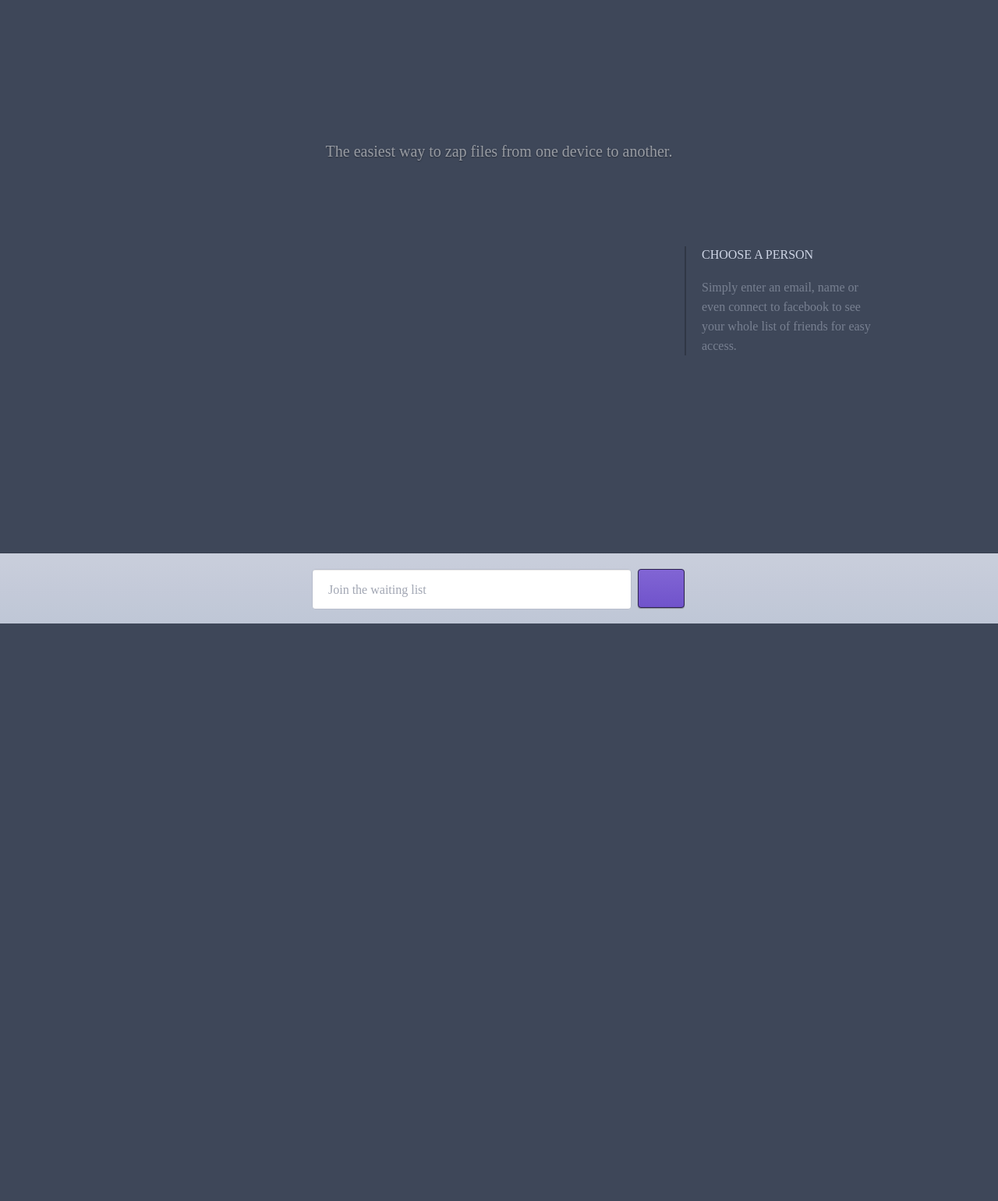
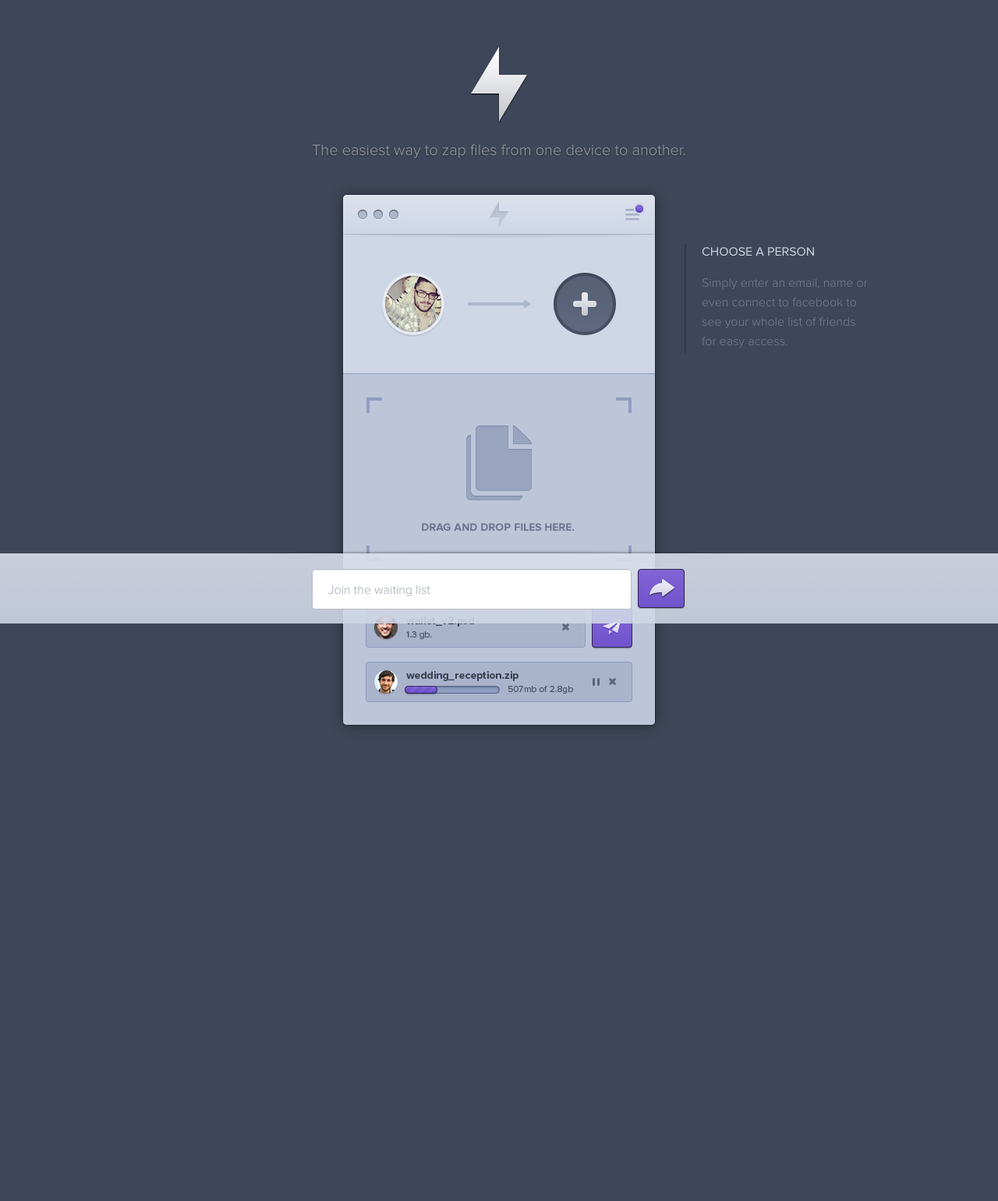
Before and after one commit to clayrichardson/zapper-api, a Django app: page / in a window 1280 px wide. Shown: the top 1541 px of the page at 78% size. After the commit the page ends 935 px from the top, so only its background shows below. Run offline with Django 3.2, Linux system fonts and the light colour scheme; parts of the project's set-up code (start-up, migrations or seed data) failed here and were passed over; some libraries are stand-ins or nearby versions.

Commit message:
relative images for s3 in css

```diff
--- a/zapper/static/css/landing.css
+++ b/zapper/static/css/landing.css
@@ -1,10 +1,10 @@
 @font-face {
   font-family: ProximaNovaLight;
-  src: url({{ STATIC_URL }}fonts/proxima_nova/ProximaNova-Light.otf) format('opentype');
+  src: url(../fonts/proxima_nova/ProximaNova-Light.otf) format('opentype');
 }
 @font-face {
   font-family: ProximaNovaRegular;
-  src: url({{ STATIC_URL }}fonts/proxima_nova/ProximaNova-Regular.otf) format('opentype');
+  src: url(../fonts/proxima_nova/ProximaNova-Regular.otf) format('opentype');
 }
 .ellipsis {
   white-space: nowrap;
@@ -29,7 +29,7 @@ body .middle-col {
 }
 body .middle-col .zapper-logo {
   display: block;
-  background-image: url({{ STATIC_URL }}img/landing/logo.png);
+  background-image: url(../img/landing/logo.png);
   margin: 60px auto 0 auto;
   width: 74px;
   height: 98px;
@@ -58,7 +58,7 @@ body .middle-col .app-container .app-col {
 }
 body .middle-col .app-container .app-col .dummy-app {
   float: left;
-  background-image: url({{ STATIC_URL }}img/landing/app_sample.png);
+  background-image: url(../img/landing/app_sample.png);
   background-size: 100% 100%;
   margin: 0 65.5px;
   width: 305px;
@@ -152,7 +152,7 @@ body .middle-col .team-section .team-bg {
   display: block;
   height: 500px;
   width: 1200px;
-  background-image: url({{ STATIC_URL }}img/landing/team_bg.png);
+  background-image: url(../img/landing/team_bg.png);
   opacity: 0;
   filter: alpha(opacity=0);
   background-size: 100% 100%;
@@ -199,16 +199,16 @@ body .middle-col .team-section .team-middle-col .avatar-row .avatar.bubbled {
   box-shadow: 0 2px 5px 0 rgba(0, 0, 0, 0.25), 0 1px 1px 0 rgba(255, 255, 255, 0.5) inset;
 }
 body .middle-col .team-section .team-middle-col .avatar-row .avatar:nth-child(1) {
-  background-image: url({{ STATIC_URL }}img/landing/avatars/didi.png);
+  background-image: url(../img/landing/avatars/didi.png);
 }
 body .middle-col .team-section .team-middle-col .avatar-row .avatar:nth-child(2) {
-  background-image: url({{ STATIC_URL }}img/landing/avatars/vinay.png);
+  background-image: url(../img/landing/avatars/vinay.png);
 }
 body .middle-col .team-section .team-middle-col .avatar-row .avatar:nth-child(3) {
-  background-image: url({{ STATIC_URL }}img/landing/avatars/clay.png);
+  background-image: url(../img/landing/avatars/clay.png);
 }
 body .middle-col .team-section .team-middle-col .avatar-row .avatar:nth-child(4) {
-  background-image: url({{ STATIC_URL }}img/landing/avatars/floopi.png);
+  background-image: url(../img/landing/avatars/floopi.png);
 }
 body .middle-col .team-section .team-middle-col .avatar-row .avatar:hover {
   background-position: 0 100%;
@@ -257,7 +257,7 @@ body .footer-mound-shadow {
   display: none;
   position: fixed;
   bottom: 90px;
-  background-image: url({{ STATIC_URL }}img/landing/footer_drop-shadow.png);
+  background-image: url(../img/landing/footer_drop-shadow.png);
   width: 640px;
   height: 80px;
 }
@@ -426,7 +426,7 @@ body .footer .join-form .join-submit .join-ico {
   display: block;
   width: 60px;
   height: 48px;
-  background: url({{ STATIC_URL }}img/landing/submit_email_icon.png);
+  background: url(../img/landing/submit_email_icon.png);
   background-repeat: no-repeat;
   background-position: center center;
 }
--- a/zapper/static/css/src/general/fonts.less
+++ b/zapper/static/css/src/general/fonts.less
@@ -1,10 +1,10 @@
 @font-face {
-    @pnl-url: ~"{{ STATIC_URL }}fonts/proxima_nova/ProximaNova-Light.otf";
+    @pnl-url: ~"../fonts/proxima_nova/ProximaNova-Light.otf";
     font-family: ProximaNovaLight;
     src: url(@pnl-url) format('opentype');
 }
 @font-face {
-    @pnr-url: ~"{{ STATIC_URL }}fonts/proxima_nova/ProximaNova-Regular.otf";
+    @pnr-url: ~"../fonts/proxima_nova/ProximaNova-Regular.otf";
     font-family: ProximaNovaRegular;
     src: url(@pnr-url) format('opentype');
 }
--- a/zapper/static/css/src/pages/landing.less
+++ b/zapper/static/css/src/pages/landing.less
@@ -19,7 +19,7 @@ body {
         z-index: 5;
 
         .zapper-logo {
-            @logo-url: ~"{{ STATIC_URL }}img/landing/logo.png";
+            @logo-url: ~"../img/landing/logo.png";
             display: block;
             background-image: url(@logo-url);
             margin: 60px auto 0 auto;
@@ -49,7 +49,7 @@ body {
                 height: 100%;
 
                 .dummy-app {
-                    @app-url: ~"{{ STATIC_URL }}img/landing/app_sample.png";
+                    @app-url: ~"../img/landing/app_sample.png";
                     float: left;
                     background-image: url(@app-url);
                     background-size: 100% 100%;
@@ -158,7 +158,7 @@ body {
             margin: 60px auto 0 auto;
 
             .team-bg {
-                @team-bg-url: ~"{{ STATIC_URL }}img/landing/team_bg.png";
+                @team-bg-url: ~"../img/landing/team_bg.png";
                 display: block;
                 height: 500px;
                 width: 1200px;
@@ -210,19 +210,19 @@ body {
                         }
 
                         &:nth-child(1) {
-                            @bg-url: ~"{{ STATIC_URL }}img/landing/avatars/didi.png";
+                            @bg-url: ~"../img/landing/avatars/didi.png";
                             background-image: url(@bg-url);
                         }
                         &:nth-child(2) {
-                            @bg-url: ~"{{ STATIC_URL }}img/landing/avatars/vinay.png";
+                            @bg-url: ~"../img/landing/avatars/vinay.png";
                             background-image: url(@bg-url);
                         }
                         &:nth-child(3) {
-                            @bg-url: ~"{{ STATIC_URL }}img/landing/avatars/clay.png";
+                            @bg-url: ~"../img/landing/avatars/clay.png";
                             background-image: url(@bg-url);
                         }
                         &:nth-child(4) {
-                            @bg-url: ~"{{ STATIC_URL }}img/landing/avatars/floopi.png";
+                            @bg-url: ~"../img/landing/avatars/floopi.png";
                             background-image: url(@bg-url);
                         }
 
@@ -281,7 +281,7 @@ body {
     }
 
     .footer-mound-shadow {
-        @drop-shadow-url: ~"{{ STATIC_URL }}img/landing/footer_drop-shadow.png";
+        @drop-shadow-url: ~"../img/landing/footer_drop-shadow.png";
         display: none;
         position: fixed;
         bottom: 90px;
@@ -422,7 +422,7 @@ body {
                 }
 
                 .join-ico {
-                    @join-url: ~"{{ STATIC_URL }}img/landing/submit_email_icon.png";
+                    @join-url: ~"../img/landing/submit_email_icon.png";
                     display: block;
                     width: 60px;
                     height: 48px;
```
